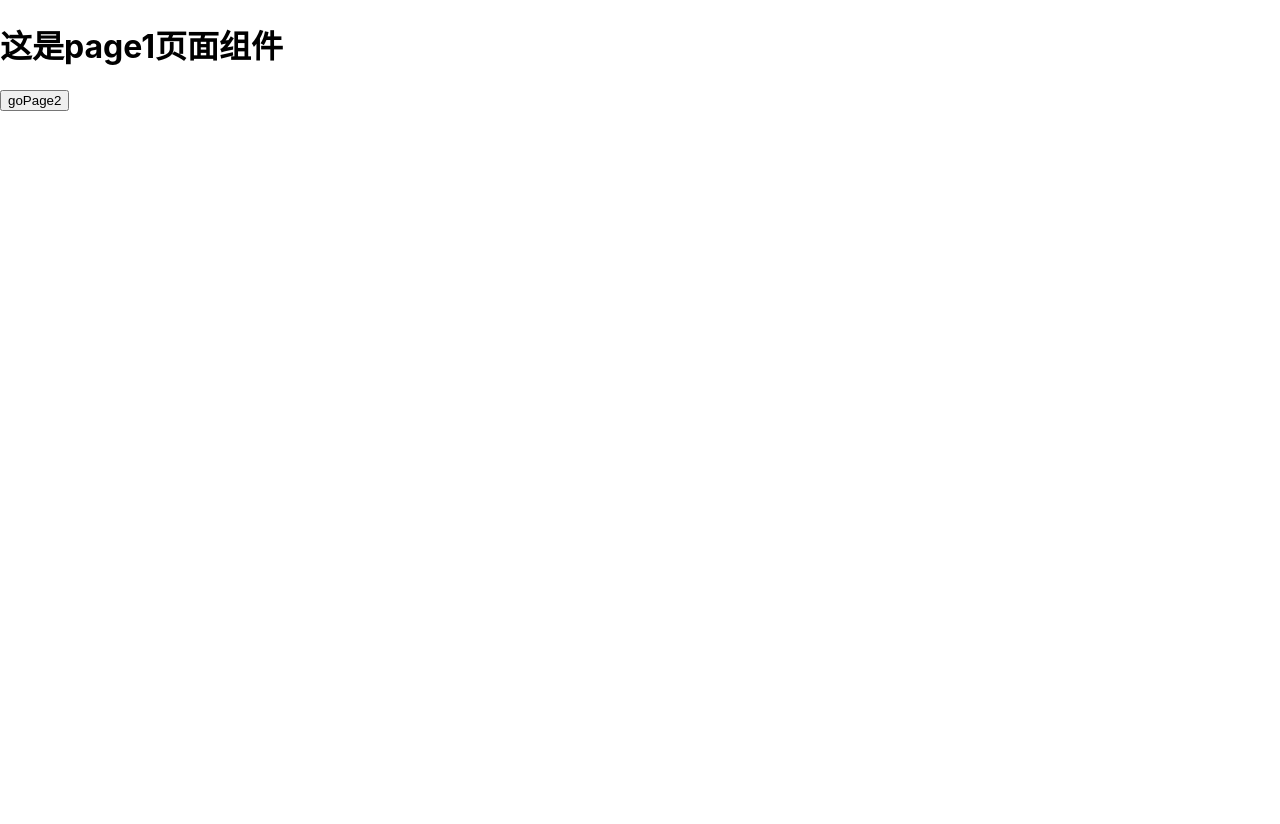
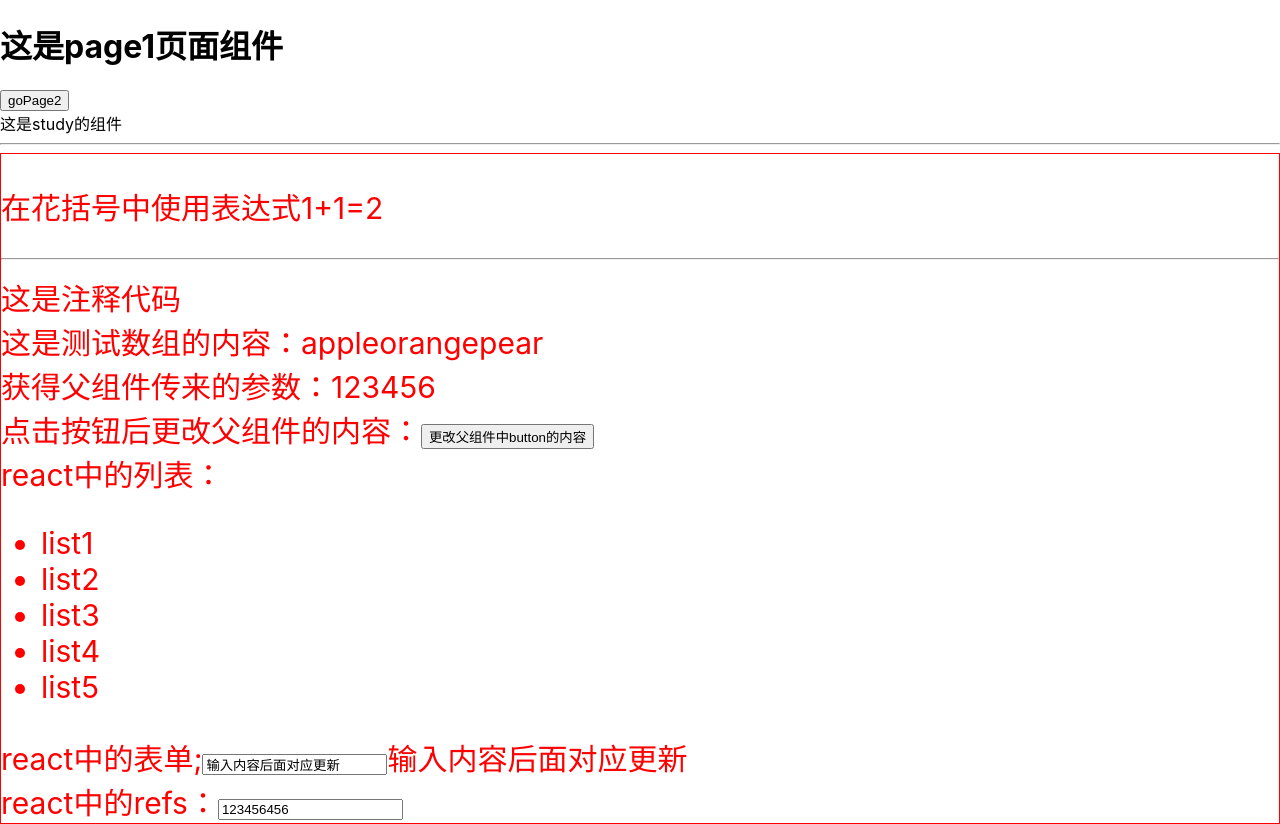
Before and after one commit to hushaohhy/react-router-dom-demo, a React (Create React App) app: page / in a window 1280 px wide. Before the commit the page ends 800 px from the top, so only its background shows below. Built offline with nearby package versions, Linux system fonts and the light colour scheme.

Commit message:
更新study.js

```diff
--- a/src/components/Page1.js
+++ b/src/components/Page1.js
@@ -1,14 +1,32 @@
 import React, { Component } from 'react';
+import Study from './study'
 
 export default class Page1 extends Component{
+    constructor(props) {
+        super(props)
+        this.state={
+            btnText:'goPage2'
+        }
+    }
     goRouter(url) {
         this.props.history.push({pathname:url,state:{'day':'所传参数'}})
+    }
+    changeButton(text) {
+        console.log(this)
+        this.setState({
+            btnText:text
+        })
     }
     render() {
         return (
             <div>
                 <h1>这是page1页面组件</h1>
-                <button onClick={this.goRouter.bind(this,'/page2')}>goPage2</button>
+                <button onClick={this.goRouter.bind(this,'/page2')}>{this.state.btnText}</button>
+                <div>
+                    这是study的组件
+                    <hr/>
+                    <Study pageId="123456" buttonCallback={this.changeButton.bind(this)}/>
+                </div>
             </div>
         )
     }
--- a/src/components/study.js
+++ b/src/components/study.js
@@ -7,7 +7,15 @@ export default class Study extends Component{
         super(props)
         // 在constructor中是唯一可以直接对state进行设置值的，其它位置只能使用this.setState()
         this.state = {
-
+            arr1:['apple','orange','pear'],// 测试jsx中直接展开数组
+            listArr:[
+                'list1',
+                'list2',
+                'list3',
+                'list4',
+                'list5',
+            ],// 测试react中渲染列表
+            inputVal:'输入内容后面对应更新',// 测试input的内容
         }
     }
     componentWillMount() {
@@ -17,12 +25,68 @@ export default class Study extends Component{
     render() {
         // return中的语法就是jsx语法
         return (
-            <div className="study">
+            <div className="study" style={styles.study}>
                 <p>在花括号中使用表达式{`1+1=${1+1}`}</p>
+                <hr/>
+                <div>
+                    这是注释代码
+                    {/*code*/}
+                </div>
+                <div>
+                    这是测试数组的内容：{this.state.arr1}
+                </div>
+                <div>
+                    获得父组件传来的参数：{this.props.pageId}
+                </div>
+                <div>
+                    点击按钮后更改父组件的内容：<button onClick={this.changeFathterComponent.bind(this,'变化后的内容',this.props.buttonCallback)}>更改父组件中button的内容</button>
+                </div>
+                <div>
+                    react中的列表：
+                    <ul>
+                        {
+                            this.state.listArr.map((item,index)=>{
+                                return (
+                                    <li key={index}>{item}</li>
+                                )
+                            })
+                        }
+                    </ul>
+                </div>
+                <div>
+                    react中的表单;
+                    <input type="text" value={this.state.inputVal} onChange={this.inputChange.bind(this)}/>
+                    {this.state.inputVal}
+                </div>
+                <div>
+                    react中的refs：
+                    <input type="text" ref="testInput" defaultValue={`123456456`}/>
+                </div>
             </div>
         )
     }
     componentDidMount() {
         // 挂载完组件后执行该部分
+        console.log(this.refs.testInput.value)
+    }
+
+    changeFathterComponent(text,fun) {
+        fun(text)
+    }
+
+    // input变化时候调用的方法
+    inputChange(event) {
+        // console.log(event.target.value)
+        this.setState({
+            inputVal:event.target.value
+        })
     }
 }
+
+const styles = {
+    study:{
+        border:'1px red solid',
+        fontSize:'30px',
+        color:'#f00'
+    }
+}
```
